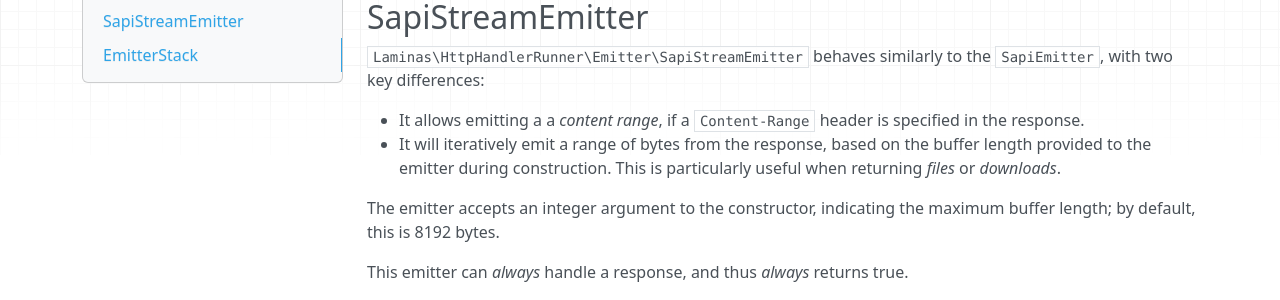
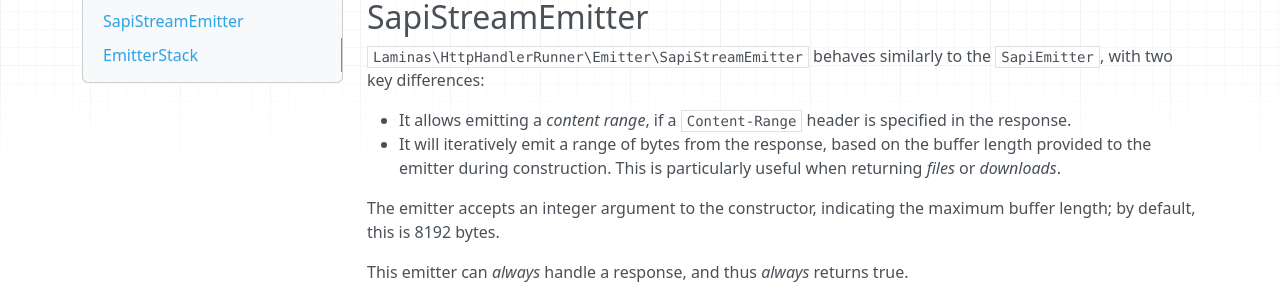
Before and after one commit to laminas/laminas-httphandlerrunner, an MkDocs documentation site: the page built from docs/book/emitters.md, in a window 1280 px wide and 900 px high, scrolled down 926 px. Shown: the part 151-451 px from the top of the window. Built offline with MkDocs 1.6.1, drawn with Linux system fonts in a browser that asks for light colours; nearby versions of some CDN libraries.

```diff
--- a/docs/book/emitters.md
+++ b/docs/book/emitters.md
@@ -56,7 +56,7 @@ This emitter can _always_ handle a response, and thus _always_ returns true.
 `Laminas\HttpHandlerRunner\Emitter\SapiStreamEmitter` behaves similarly to the
 `SapiEmitter`, with two key differences:
 
-- It allows emitting a a _content range_, if a `Content-Range` header is
+- It allows emitting a _content range_, if a `Content-Range` header is
   specified in the response.
 - It will iteratively emit a range of bytes from the response, based on the
   buffer length provided to the emitter during construction. This is
```
